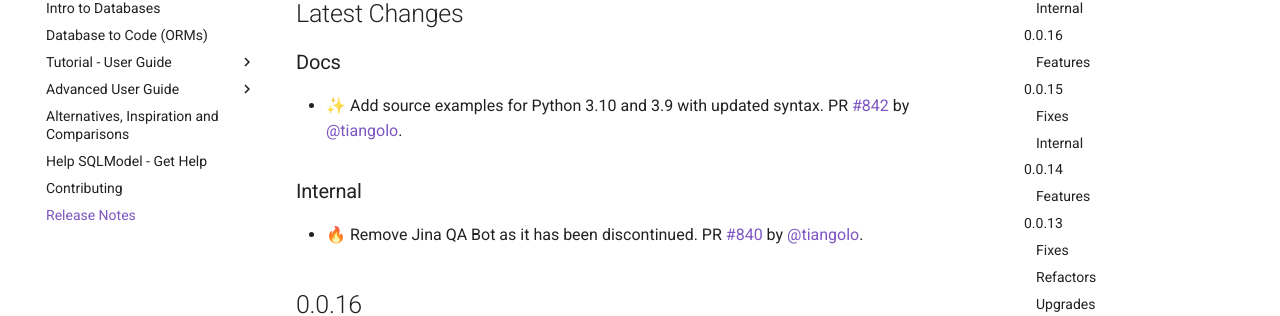
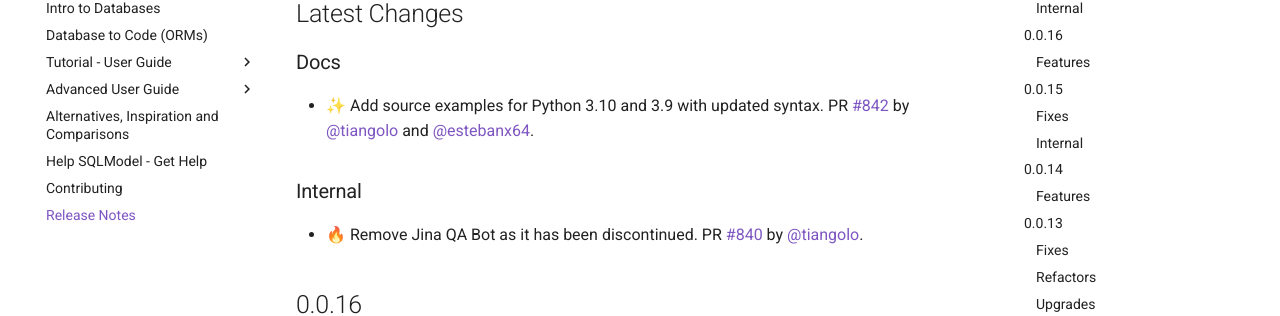
Before and after one commit to sztrakabalint/fastapi-sqlmodel, an MkDocs documentation site: the page built from docs/release-notes.md, in a window 1280 px wide and 900 px high. Shown: the part 184-500 px from the top of the window. Built offline with MkDocs 1.6.1 and Material for MkDocs 9.7.7, drawn with Linux system fonts in a browser that asks for light colours; comment, search, counter and statistics services are not loaded.

Commit message:
📝 Update release notes

```diff
--- a/docs/release-notes.md
+++ b/docs/release-notes.md
@@ -4,7 +4,7 @@
 
 ### Docs
 
-* ✨ Add source examples for Python 3.10 and 3.9 with updated syntax. PR [#842](https://github.com/tiangolo/sqlmodel/pull/842) by [@tiangolo](https://github.com/tiangolo).
+* ✨ Add source examples for Python 3.10 and 3.9 with updated syntax. PR [#842](https://github.com/tiangolo/sqlmodel/pull/842) by [@tiangolo](https://github.com/tiangolo) and [@estebanx64](https://github.com/estebanx64).
 
 ### Internal
 
```
